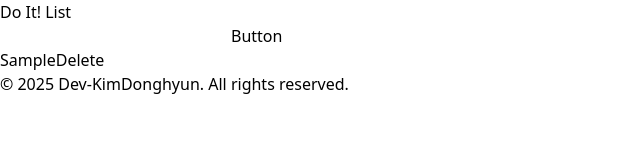
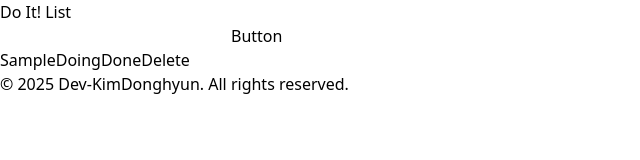
Before and after one commit to Dev-KimDonghyun/Do-It-List, a React (Vite) app: page / in a window 1280 px wide. Both pictures are taken after typing "Sample" into the empty fields and a click on the button "Button". Shown: the top 160 px of the page, without its empty margins (0-640 px from the left). Built offline with nearby package versions, Linux system fonts and the light colour scheme.

Commit message:
feat: Add Completion Toggle for Todo List Item

```diff
--- a/src/App.tsx
+++ b/src/App.tsx
@@ -55,6 +55,15 @@ function App() {
     localStorage.setItem(('DevKimDH_To_Do_Web_App_Value'), JSON.stringify(deleteUpdateToDo));
   };
 
+  const compeleteToDo = (id: number) => {
+    const compeleUpdateToDo = toDoList.map((todo) => (
+      todo.id === id ? {...todo, didIt: !todo.didIt} : todo
+    ));
+
+    setToDoList(compeleUpdateToDo);
+    localStorage.setItem(('DevKimDH_To_Do_Web_App_Value'), JSON.stringify(compeleUpdateToDo));
+  };
+
   return (
 
     <div>
@@ -74,6 +83,7 @@ function App() {
             <TaskList
             toDoList={toDoList}
             deleteToDo={deleteToDo}
+            compeleteToDo={compeleteToDo}
             />
           </div>
         </main>
--- a/src/components/TaskItem.tsx
+++ b/src/components/TaskItem.tsx
@@ -6,9 +6,10 @@ type TaskItem = {
     didIt: boolean;
   };
   deleteToDo: (id:number) => void;
+  compeleteToDo: (id:number) => void;
 };
 
-const TaskItem = ({todo, deleteToDo}: TaskItem) => {
+const TaskItem = ({todo, deleteToDo, compeleteToDo}: TaskItem) => {
 
   return (
 
@@ -17,6 +18,11 @@ const TaskItem = ({todo, deleteToDo}: TaskItem) => {
       key={todo.id}
       >
         {todo.content}
+        {todo.didIt ? <span>Done</span> : <span>Doing</span>}
+        <button
+          onClick={() => {compeleteToDo(todo.id)}}>
+          {todo.didIt ? <span>Undo</span> : <span>Done</span>}
+        </button>
         <button
         onClick={() => {deleteToDo(todo.id)}}>
           Delete
--- a/src/components/TaskList.tsx
+++ b/src/components/TaskList.tsx
@@ -10,9 +10,10 @@ type ToDo = {
 type TaskListProps = {
   toDoList: ToDo[];
   deleteToDo: (id:number) => void;
+  compeleteToDo: (id:number) => void;
 };
 
-const TaskList = ({toDoList, deleteToDo}: TaskListProps) => {
+const TaskList = ({toDoList, deleteToDo, compeleteToDo}: TaskListProps) => {
 
   return (
 
@@ -23,6 +24,7 @@ const TaskList = ({toDoList, deleteToDo}: TaskListProps) => {
           key={todo.id}
           todo={todo}
           deleteToDo={deleteToDo}
+          compeleteToDo={compeleteToDo}
           />
         ))}
       </ul>
```
